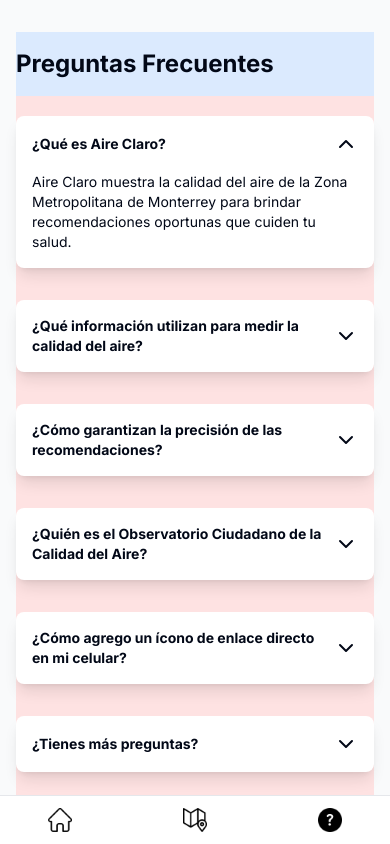
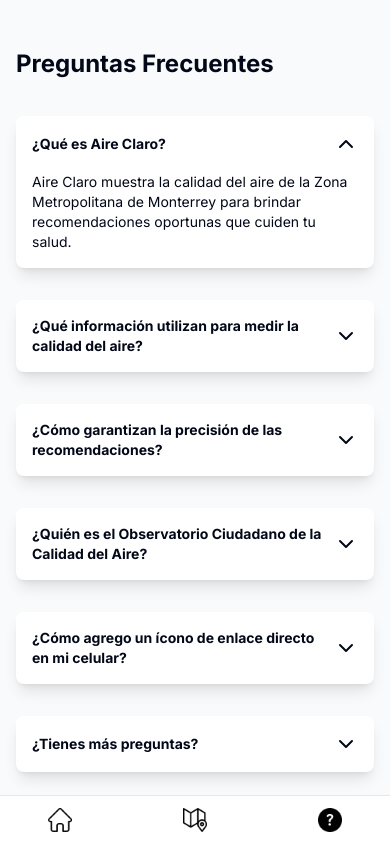
Before and after one commit to edgargutgzz/aireclaro, a Next.js app: page /acerca in a window 390 px wide. Shown: the top 844 px of the page. Built offline with nearby package versions, Linux system fonts and the light colour scheme.

Commit message:
refactor: Update Acerca page layout for improved responsiveness and spacing

```diff
--- a/app/acerca/page.tsx
+++ b/app/acerca/page.tsx
@@ -6,10 +6,10 @@ export default function Acerca() {
   return (
     <div className="mx-4 flex flex-col space-y-10 pb-16 pt-8 lg:mx-40 lg:space-y-20">
       {/* Preguntas Frecuentes */}
-      <div className="space-y-5 bg-red-100 lg:space-y-10">
+      <div className="space-y-5 lg:space-y-10">
         {/* Header */}
         <div>
-          <h1 className="bg-blue-100 py-4 text-2xl font-bold lg:text-3xl">
+          <h1 className="py-4 text-2xl font-bold lg:text-3xl">
             Preguntas Frecuentes
           </h1>
         </div>
```
